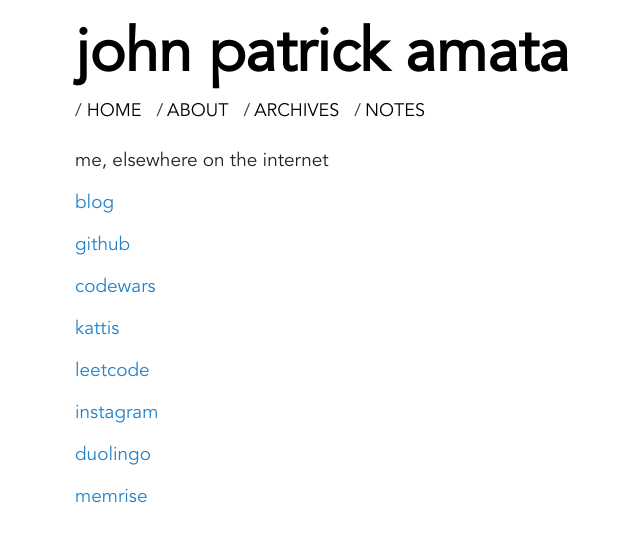
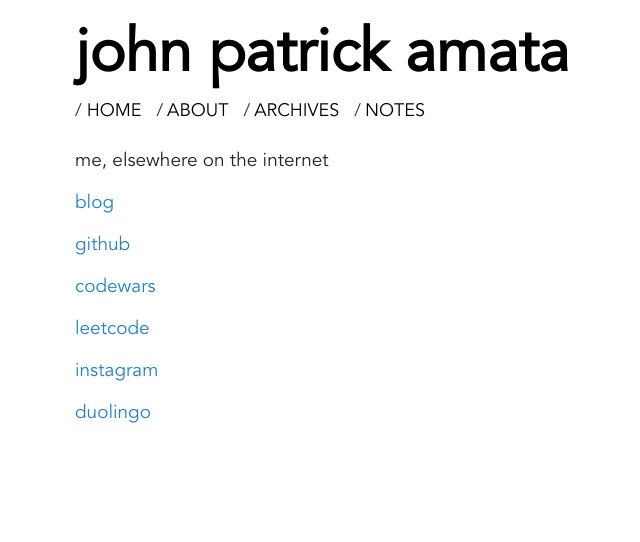
Before and after one commit to jpamata/jpamata.github.io, a Jekyll site: the page built from elsewhere.md, in a window 1280 px wide. Shown: the top 542 px of the page, without its empty margins (181-821 px from the left). Built offline with Jekyll 4.4.1, drawn with Linux system fonts in a browser that asks for light colours.

Commit message:
Update elsewhere.md

```diff
--- a/elsewhere.md
+++ b/elsewhere.md
@@ -11,12 +11,8 @@ me, elsewhere on the internet
 
 <a href="https://www.codewars.com/users/johnamata">codewars</a>
 
-<a href="https://open.kattis.com/users/johnpatrickamata">kattis</a>
-
 <a href="https://leetcode.com/johnamata/">leetcode</a>
 
 <a href="https://instagram.com/jpamata/">instagram</a>
 
 <a href="https://www.duolingo.com/profile/johnamata">duolingo</a>
-
-<a href="https://app.memrise.com/user/johnamata/">memrise</a>
```
